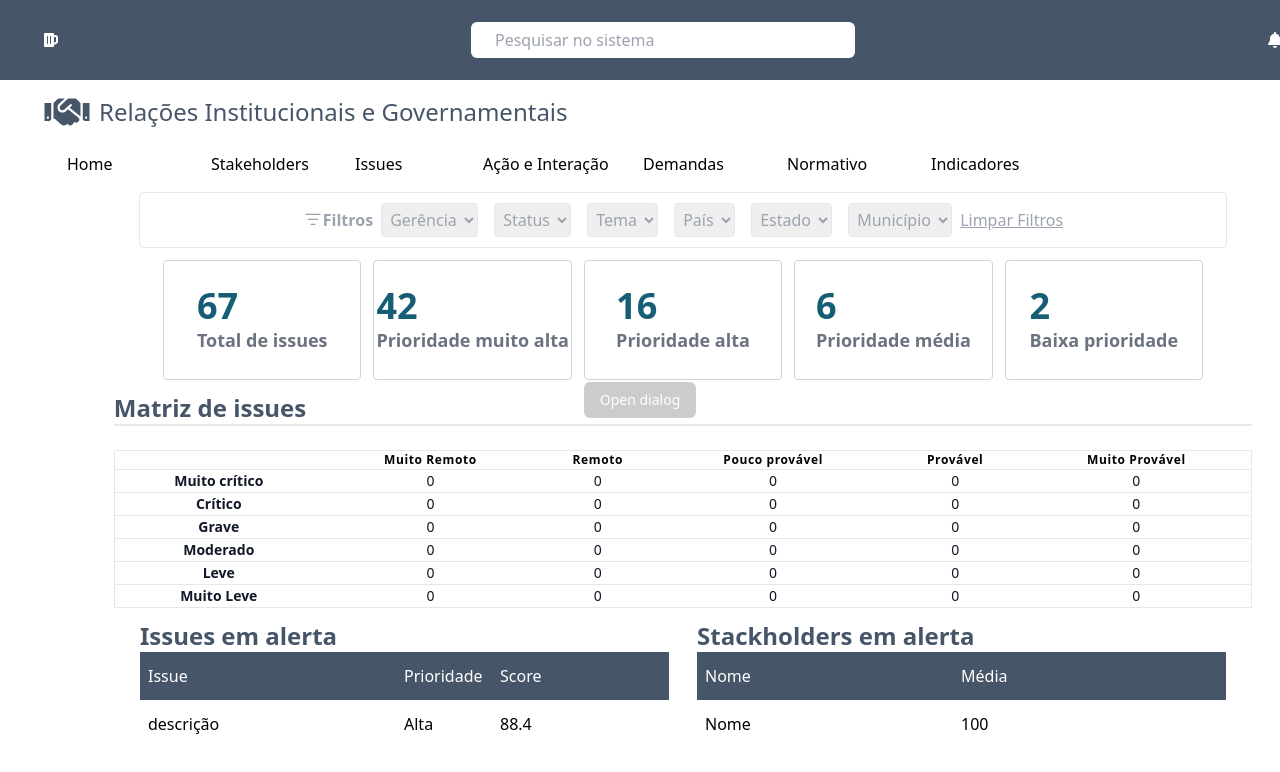
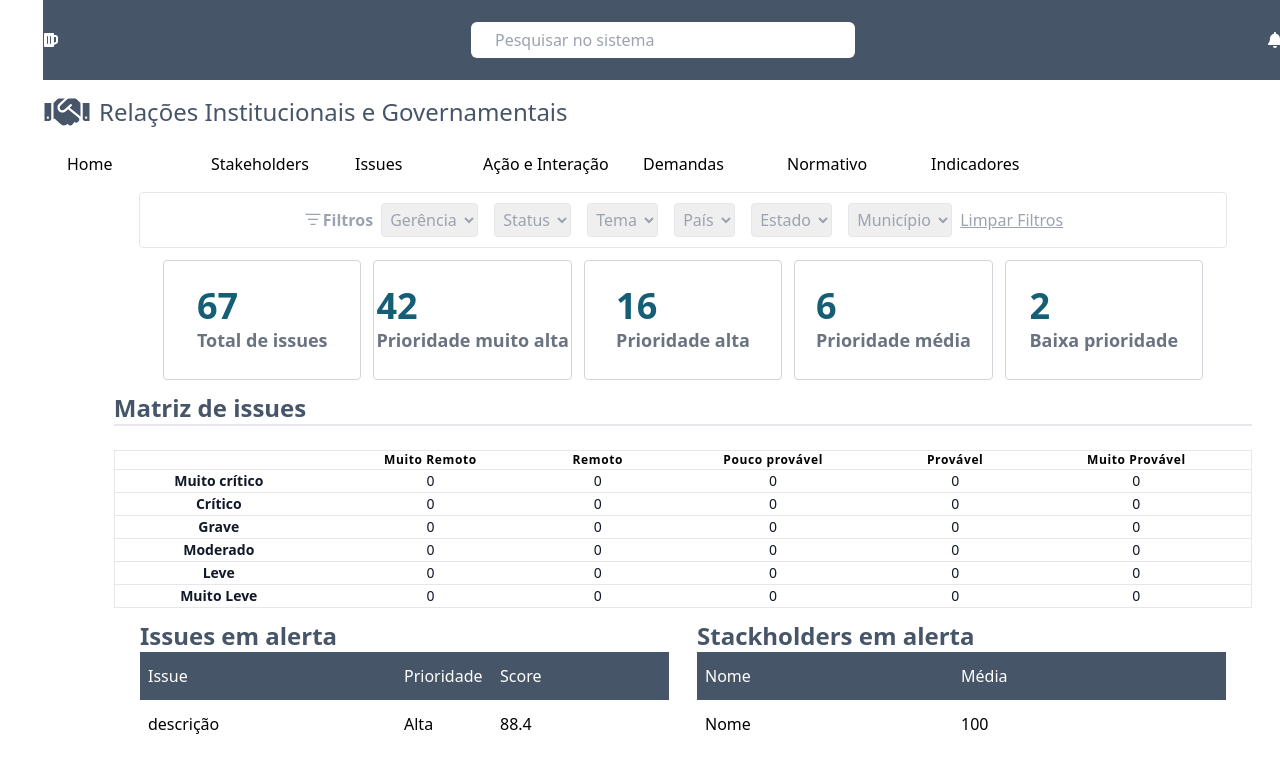
Before and after one commit to xdnzz/trinity-system-, a React (Vite) app: page / in a window 1280 px wide. Shown: the top 772 px of the page. Built offline with nearby package versions, Linux system fonts and the light colour scheme.

Commit message:
fix: header bug fixed

```diff
--- a/src/components/Nav/Nav.tsx
+++ b/src/components/Nav/Nav.tsx
@@ -2,7 +2,7 @@ import { FaBeer, FaBell, FaUserAlt } from "react-icons/fa"
 
 export function Nav() {
   return (
-    <nav className="w-full h-20 bg-slate-600 flex">
+    <nav className="w-screen h-20 bg-slate-600 flex">
       <div className="w-full max-w-7xl m-auto flex items-center justify-between text-white">
         <div><FaBeer/></div>
         <input
--- a/src/pages/Home/Home.tsx
+++ b/src/pages/Home/Home.tsx
@@ -14,7 +14,7 @@ export function Home() {
             {/* <GlobalModal>
                 Lorem ipsum, dolor sit amet consectetur adipisicing elit. Labore, ab? Veritatis, deleniti neque reprehenderit ullam, sapiente amet error, aliquid soluta necessitatibus voluptatum cum eligendi eius sit odit maiores sunt optio.
             </GlobalModal> */}
-            <Modal/>
+            {/* <Modal/> */}
             <section className="App text-gray-400 w-[68rem] border rounded h-[3.5rem]  flex items-center justify-center ">
                 <VscListFilter size={20} /> <span className="font-bold">Filtros</span>
                 <HomeFilter name="Gerência" />
```
